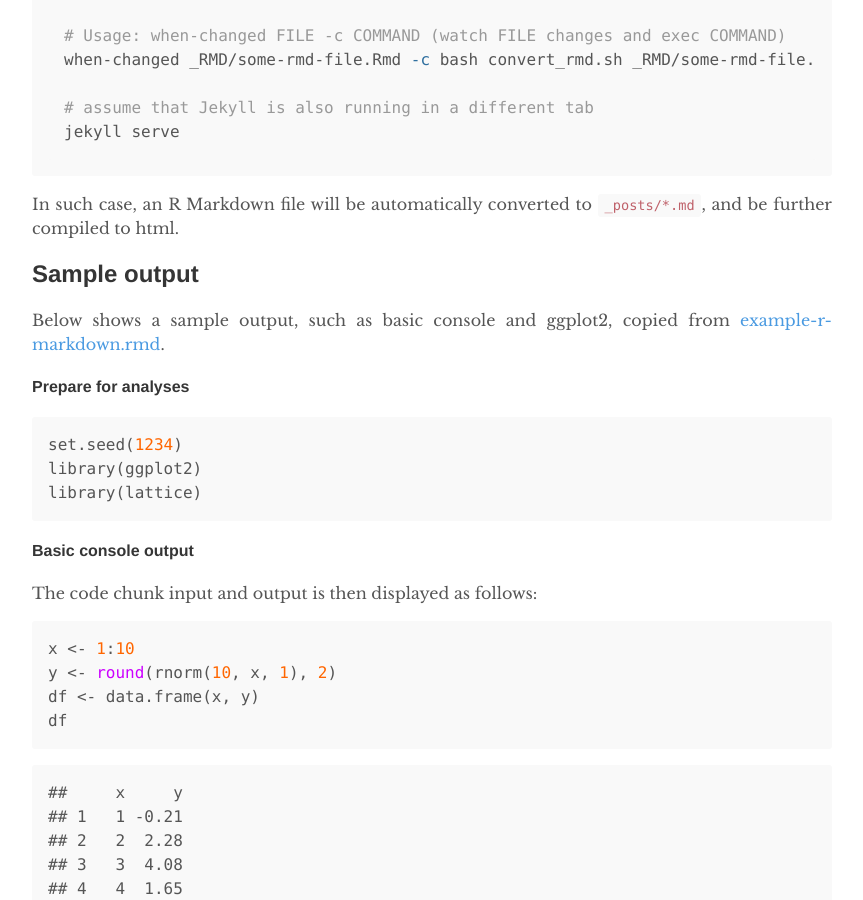
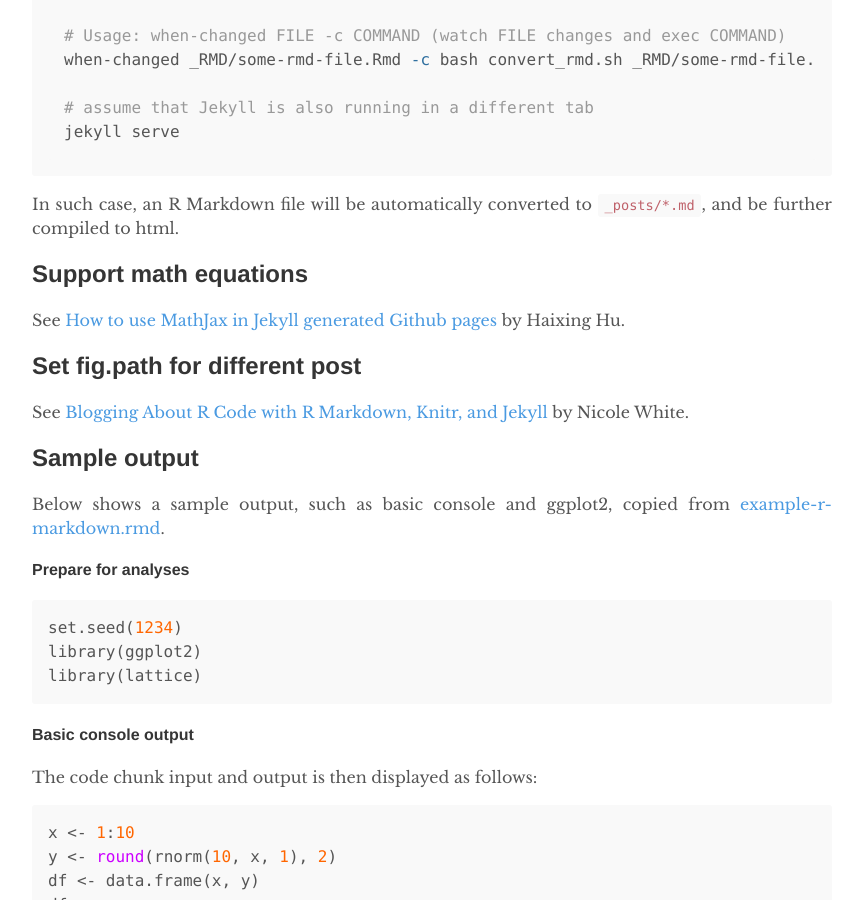
Before and after one commit to gaopinghuang0/gaopinghuang0.github.io, a Jekyll site: the page built from _posts/2017-10-23-support-Rmarkdown.md, in a window 1280 px wide and 900 px high, scrolled down 3802 px. Shown: the whole window, without its empty margins (208-1071 px from the left). Built offline with Jekyll 4.4.1, drawn with Linux system fonts in a browser that asks for light colours; comment, search, counter and statistics services are not loaded.

Commit message:
support MathJax

````diff
--- a/_Rmd/2017-10-23-support-RMarkdown.Rmd
+++ b/_Rmd/2017-10-23-support-RMarkdown.Rmd
@@ -143,6 +143,12 @@ jekyll serve
 ```
 In such case, an R Markdown file will be automatically converted to `_posts/*.md`, and be further compiled to html.
 
+## Support math equations
+See [How to use MathJax in Jekyll generated Github pages](http://haixing-hu.github.io/programming/2013/09/20/how-to-use-mathjax-in-jekyll-generated-github-pages/) by Haixing Hu.
+
+## Set fig.path for different post
+See [Blogging About R Code with R Markdown, Knitr, and Jekyll](https://nicolewhite.github.io/2015/02/07/r-blogging-with-rmarkdown-knitr-jekyll.html) by Nicole White.
+
 ## Sample output
 Below shows a sample output, such as basic console and ggplot2, copied from [example-r-markdown.rmd](https://gist.github.com/jeromyanglim/2716336).
 
--- a/_includes/head.html
+++ b/_includes/head.html
@@ -13,4 +13,10 @@
   <!-- CSS -->
   <link rel="stylesheet" href="{{ site.baseurl }}/styles.css">
   <link rel="stylesheet" href="https://fonts.googleapis.com/css?family=Libre+Baskerville:400,400i,700">
+
+  <!-- support math equations -->
+  <!-- credit: http://haixing-hu.github.io/programming/2013/09/20/how-to-use-mathjax-in-jekyll-generated-github-pages/ -->
+  {% if page.use_math %}
+    {% include mathjax_support.html %}
+  {% endif %}
 </head>
--- a/_posts/2017-10-23-support-Rmarkdown.md
+++ b/_posts/2017-10-23-support-Rmarkdown.md
@@ -143,6 +143,12 @@ jekyll serve
 ```
 In such case, an R Markdown file will be automatically converted to `_posts/*.md`, and be further compiled to html.
 
+## Support math equations
+See [How to use MathJax in Jekyll generated Github pages](http://haixing-hu.github.io/programming/2013/09/20/how-to-use-mathjax-in-jekyll-generated-github-pages/) by Haixing Hu.
+
+## Set fig.path for different post
+See [Blogging About R Code with R Markdown, Knitr, and Jekyll](https://nicolewhite.github.io/2015/02/07/r-blogging-with-rmarkdown-knitr-jekyll.html) by Nicole White.
+
 ## Sample output
 Below shows a sample output, such as basic console and ggplot2, copied from [example-r-markdown.rmd](https://gist.github.com/jeromyanglim/2716336).
 
````
Also changed, not shown: _includes/mathjax_support.html (added, +18 -0 lines).
